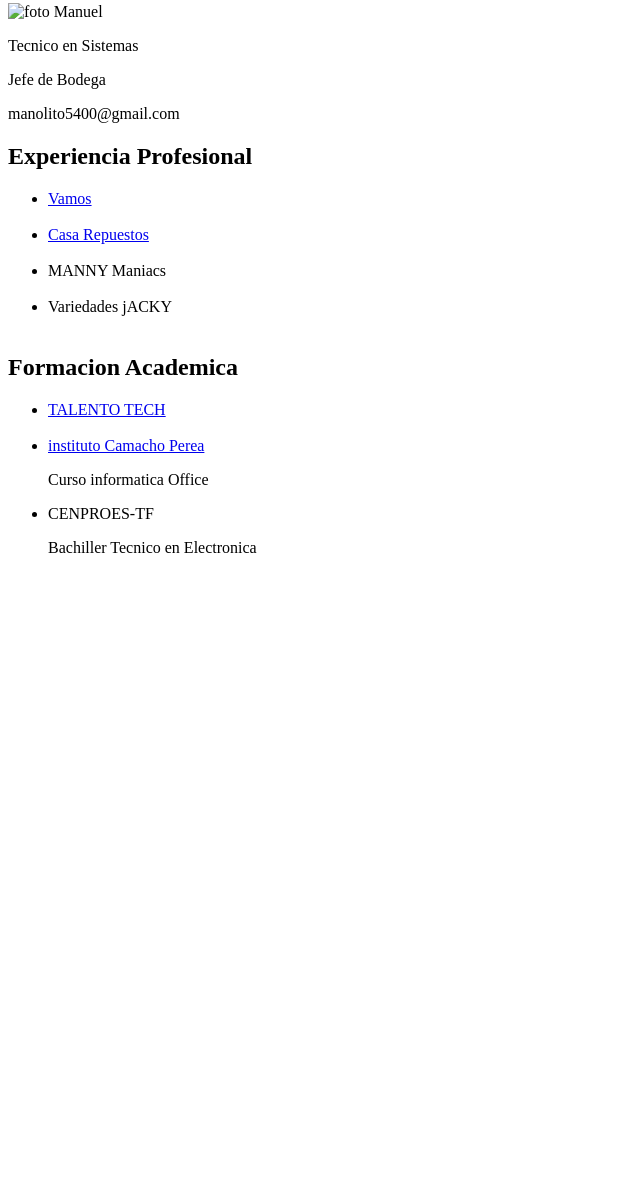
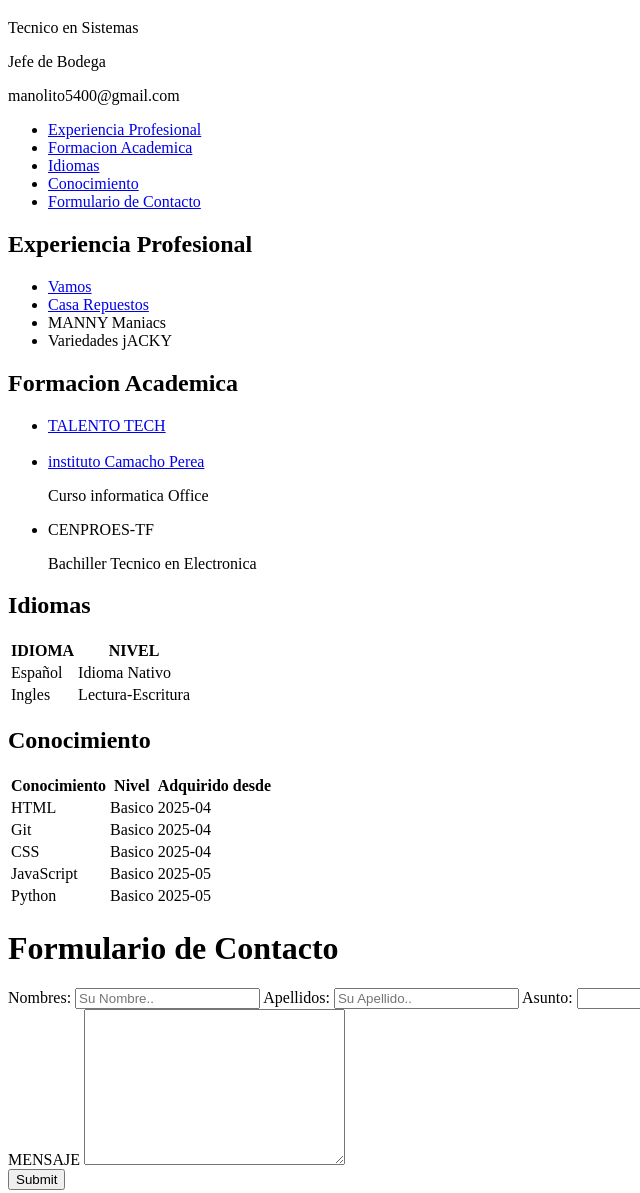
Before and after one commit to marluna5400/ENTREGA-PRIMER-LABORATORIO-PROGRAMACION, a plain HTML site: page index.html in a window 1280 px wide. Shown: the part 95-1288 px from the top of the page, without its empty margins (0-640 px from the left). Before the commit the page ends 800 px from the top, so only its background shows below. Drawn offline with Linux system fonts and the light colour scheme.

Commit message:
adhesion info idioma, conocimiento, formulario y nav

```diff
--- a/index.html
+++ b/index.html
@@ -6,35 +6,43 @@
     <title>Hoja de vida</title>
 </head>
 <body>
+
     <header>
         <h1>MANUEL ANTONIO MARULANDA LUNA</h1>
         <br>
-<div>
-        <img src="foto.jpg" alt="foto Manuel" width="150" height="200">
-
+      <div>
         <p>Tecnico en Sistemas</p>
         <p>Jefe de Bodega</p>
         <p>manolito5400@gmail.com</p>
+      </div>
+    </header>
 
-</div>
-    </header>
+<nav>
+    <ul>
+        <li><a href="#experiencia">Experiencia Profesional</a></li>
+        <li><a href="#formacion">Formacion Academica</a></li>
+        <li><a href="#idiomas">Idiomas</a></li>
+        <li><a href="#conocimiento">Conocimiento</a></li>
+        <li><a href="#formulario">Formulario de Contacto</a></li>
+
+    </ul>
+</nav>
+
+
     <section id="experiencia">
         <h2>Experiencia Profesional</h2>
         <ul>
-            <li><a href="https://vamos.com.co/" target="_blank">Vamos</li><br>
-            <li><a href="https://casarepuestos.com.co/" target="_blank">Casa Repuestos</a></li><br>
-            <li>MANNY Maniacs</li><br>
-            <li>Variedades jACKY</li><br>
+            <li><a href="https://vamos.com.co/" target="_blank">Vamos</li>
+            <li><a href="https://casarepuestos.com.co/" target="_blank">Casa Repuestos</a></li>
+            <li>MANNY Maniacs</li>
+            <li>Variedades jACKY</li>
         </ul>
-        </section>
+    </section>
 
-    </section>
 
     <section id="formacion">
         <h2>Formacion Academica</h2>
-
         <ul>
-
             <li><a href="https://talentotech.gov.co/portal/" target="_blank">TALENTO TECH</li><br>
             <li><a href="https://www.uniajc.edu.co/" target="_blank">instituto Camacho Perea</a></li>
                 <p>Curso informatica Office</p>
@@ -43,5 +51,96 @@
 
         </ul>
     </section>
+
+    <section id="idiomas">
+        <h2>Idiomas</h2>
+
+    <table id="customers">
+        <tr>
+            <th>IDIOMA</th>
+            <th>NIVEL</th>
+        </tr>
+        <tr>
+            <td>Español</td>
+            <td>Idioma Nativo</td>
+        </tr>
+        <tr>
+            <td>Ingles</td>
+            <td>Lectura-Escritura</td>
+        </tr>
+
+    </table>
+    </section>
+
+    <section id="conocimiento">
+        <h1>Conocimiento</h1>
+
+    <table id="customers">
+        <tr>
+            <th>Conocimiento</th>
+            <th>Nivel</th>
+            <th>Adquirido desde</th>
+        </tr>
+        <tr>
+            <td>HTML</td>
+            <td>Basico</td>
+            <td>2025-04</td>
+        </tr>
+        <tr>
+            <td>Git</td>
+            <td>Basico</td>
+            <td>2025-04</td>
+        </tr>
+        <tr>
+            <td>CSS</td>
+            <td>Basico</td>
+            <td>2025-04</td>
+        </tr>
+        <tr>
+            <td>JavaScript</td>
+            <td>Basico</td>
+            <td>2025-05</td>
+        </tr>
+        <tr>
+            <td>Python</td>
+            <td>Basico</td>
+            <td>2025-05</td>
+        </tr>
+    </table>
+    </section>
+
+    <setcion id="formulario">
+        <h1>Formulario de Contacto</h1>
+<div>
+        <form action="/action_page.php">
+            <label for="fname">Nombres:</label>
+            <input type="text" id="fname" name="firstname" placeholder="Su Nombre..">
+
+
+            <label for="lname">Apellidos:</label>
+            <input type="text" id="lname" name="lastname" placeholder="Su Apellido..">
+
+
+            <label for="name">Asunto:</label>
+            <input type="text" id="name" name="Asunto"required>
+
+
+            <label for="email">Email</label>
+            <input type="text" id="name" name="email"required>
+
+
+            <label for="number">Telefono</label>
+            <input type="text" id="name" name="number"required>
+
+
+            <label for="name">MENSAJE</label>
+            <textarea name="message" rows="10" cols="30"></textarea><br>
+
+
+        <input type="submit" value="Submit">
+        </form>
+    </div>
+
+    </setcion>
 </body>
 </html>
```
